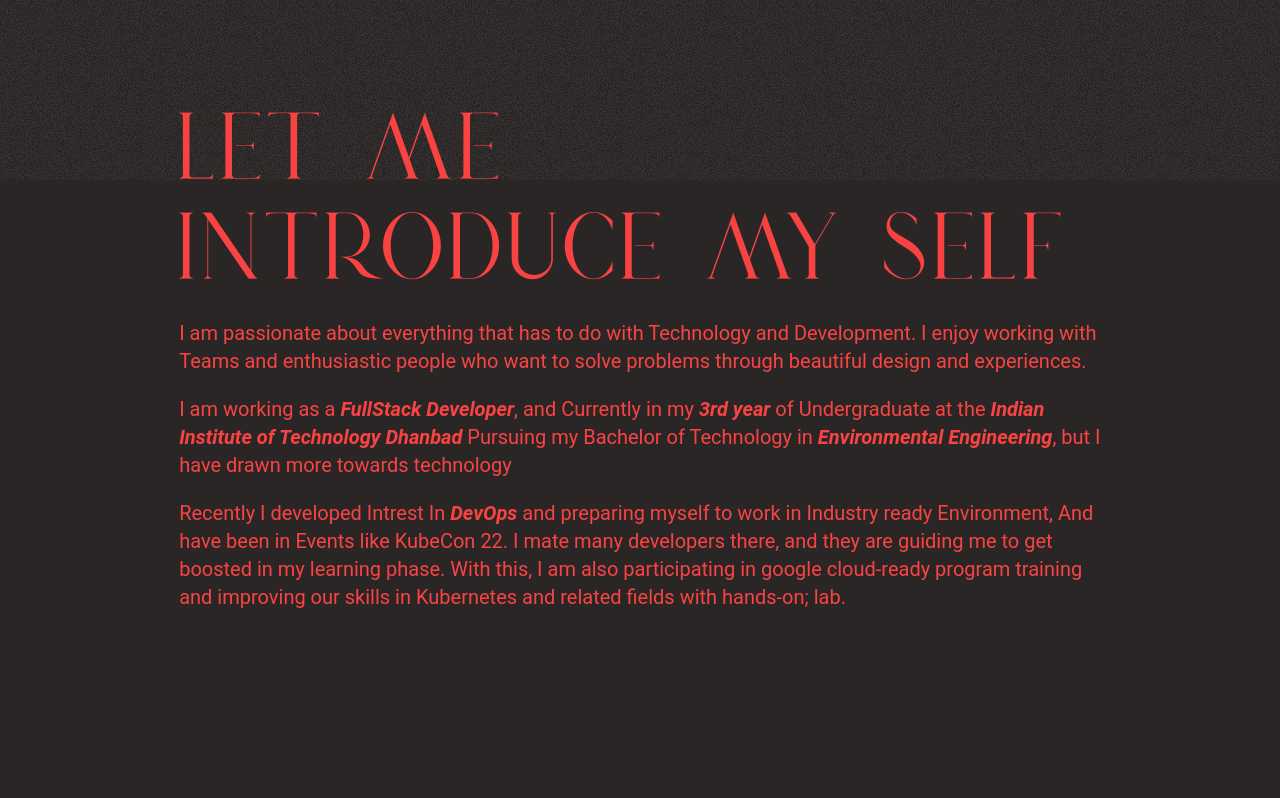
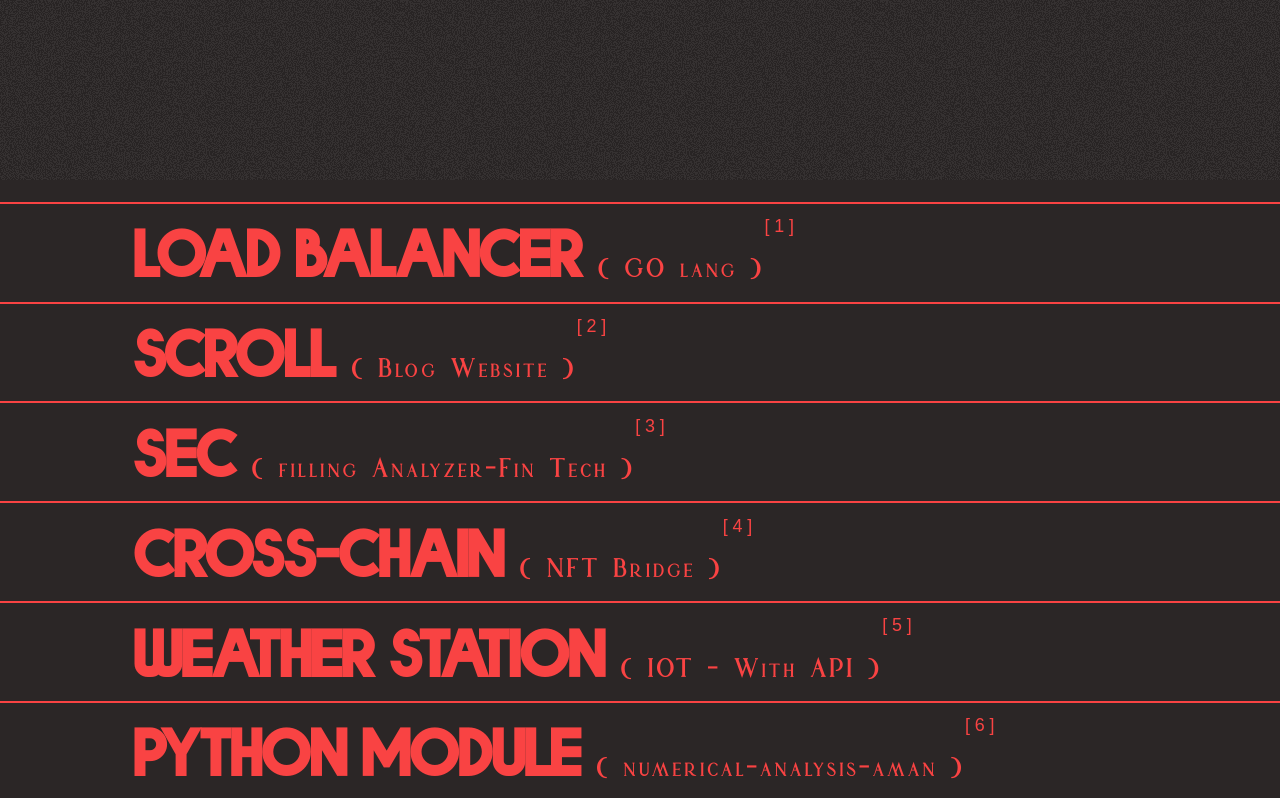
Before and after one commit to AMANKANOJIYA/portfolio, a plain HTML site: page index.html in a window 1280 px wide. Shown: the part 620-1418 px from the top of the page. Drawn offline with nearby package versions, Linux system fonts and the light colour scheme; files whose address does not match are found by name.

Commit message:
About Section removed

```diff
--- a/index.html
+++ b/index.html
@@ -188,36 +188,6 @@
           >
         </h1>
       </section>
-      <div
-        data-scroll-container
-        class="container"
-        style="display: flex; flex-direction: column; padding: 0em 14em"
-      >
-        <h1 style="font-size: 100px">Let me</h1>
-        <h1 style="font-size: 100px">Introduce my self</h1>
-        <div>
-          <p style="font-size: 20px">
-            I am passionate about everything that has to do with Technology and
-            Development. I enjoy working with Teams and enthusiastic people who
-            want to solve problems through beautiful design and experiences.
-          </p>
-          <p style="font-size: 20px">
-            I am working as a <b><i>FullStack Developer</i></b
-            >, and Currently in my <b><i>3rd year</i></b> of Undergraduate at
-            the <b><i>Indian Institute of Technology Dhanbad </i></b> Pursuing
-            my Bachelor of Technology in <b><i>Environmental Engineering</i></b
-            >, but I have drawn more towards technology
-          </p>
-          <p style="font-size: 20px">
-            Recently I developed Intrest In <b><i>DevOps</i></b> and preparing
-            myself to work in Industry ready Environment, And have been in
-            Events like KubeCon 22. I mate many developers there, and they are
-            guiding me to get boosted in my learning phase. With this, I am also
-            participating in google cloud-ready program training and improving
-            our skills in Kubernetes and related fields with hands-on; lab.
-          </p>
-        </div>
-      </div>
       <div class="containorHorizontal" id="containorHorizontal">
         <hr />
         <a href="pageNotFound.html" target="_blank">
```
